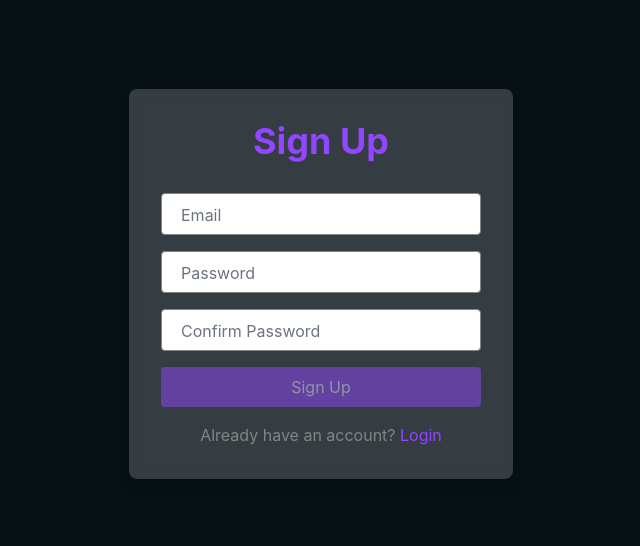
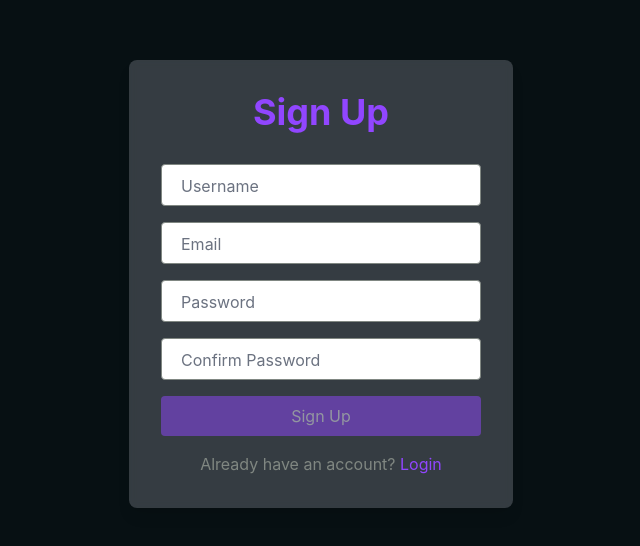
Before and after one commit to sorooshdp/twitch.tv, a React (Vite) app in the folder client/: page /signup in a window 1280 px wide. Shown: the part 116-662 px from the top of the page, without its empty margins (319-959 px from the left). Built offline with nearby package versions, Linux system fonts and the light colour scheme.

Commit message:
feat: client side verification for log in

```diff
--- a/client/src/components/Input.tsx
+++ b/client/src/components/Input.tsx
@@ -18,7 +18,7 @@ const Input: React.FC<InputProps> = ({ label, error, className, ...props }) => {
   return (
     <div className="w-full relative">
       <input
-        className={`peer border py-2 px-4 rounded w-full focus:outline-none focus:ring-2 focus:ring-primary focus:border-transparent ${
+        className={`peer border py-2 text-black px-4 rounded w-full focus:outline-none focus:ring-2 focus:ring-primary focus:border-transparent ${
           error ? 'border-red-500' : 'border-muted'
         } ${className} placeholder-transparent`}
         placeholder={label}
@@ -30,11 +30,11 @@ const Input: React.FC<InputProps> = ({ label, error, className, ...props }) => {
         <label
           className={`absolute left-4 -top-2.5 bg-white px-1 text-sm transition-all duration-200
           ${isFocused || hasValue
-            ? 'text-primary  text-xs'
+            ? 'text-primary text-xs bg-secondary rounded'
             : 'text-gray-500 top-2.5 text-base'
           }
           peer-placeholder-shown:top-2.5 peer-placeholder-shown:text-base
-          peer-focus:-top-2.5 peer-focus:text-xs peer-focus:text-primary peer-focus:bg-secondary peer-focus:rounded`}
+          peer-focus:-top-2.5 peer-focus:text-xs peer-focus:text-primary `}
         >
           {label}
         </label>
--- a/client/src/components/Login.tsx
+++ b/client/src/components/Login.tsx
@@ -1,33 +1,112 @@
-import React from "react";
+import React, { useState } from "react";
 import { Link } from "react-router-dom";
-import Input from "./Input"; // Make sure the path is correct
+import Input from "./Input";
+import { FormInfo, isEmail } from "../ts/utils/Validation";
+import { useLogin } from "../ts/hooks/useLogin";
 
 const LoginPage: React.FC = () => {
+    const { login, isLoading } = useLogin();
+    const [formData, setFormData] = useState<FormInfo>({
+        username:"",
+        email: "",
+        password: "",
+    });
+    const [errors, setErrors] = useState<Partial<FormInfo>>({});
+    const [isFormValid, setIsFormValid] = useState<boolean>(false);
+
+    const validateField = (name: string, value: string): string | undefined => {
+        switch (name) {
+            case "email":
+                return isEmail(value) ? undefined : "Invalid email address";
+            case "password":
+                return value.length >= 8 ? undefined : "Password must be at least 8 characters long";
+            default:
+                return undefined;
+        }
+    };
+
+    const handleChange = (e: React.ChangeEvent<HTMLInputElement>) => {
+        const { name, value } = e.target;
+        setFormData((prev) => ({ ...prev, [name]: value }));
+    };
+
+    const handleBlur = (e: React.FocusEvent<HTMLInputElement>) => {
+        const { name, value } = e.target;
+        const error = validateField(name, value);
+        setErrors((prev) => ({ ...prev, [name]: error }));
+        const isValid =
+            error === undefined &&
+            formData.email !== "" &&
+            formData.password !== "";
+        setIsFormValid(isValid);
+    };
+
+    const handleSubmit = (e: React.FormEvent<HTMLFormElement>) => {
+        e.preventDefault();
+
+        if (isFormValid) {
+            console.log("Form is valid. Submitting...", formData);
+            login(formData.email, formData.password);
+        } else {
+            console.log("Form is invalid");
+        }
+    };
+
     return (
-        <div className="min-h-screen flex flex-col items-center justify-center bg-secondary">
-            <h1 className="text-4xl font-bold text-primary mb-8">Login</h1>
-            <form className="space-y-4 w-64">
+        <div className="min-h-screen flex flex-col items-center justify-center bg-dark text-secondary">
+            <div className="bg-opacity-20 bg-secondary backdrop-filter backdrop-blur-sm rounded-lg p-8 shadow-lg">
+                <h1 className="text-4xl font-bold text-primary mb-8 text-center">Login</h1>
+                <form className="space-y-4 w-80" onSubmit={handleSubmit}>
                     <Input
                         type="email"
+                        name="email"
+                        value={formData.email}
+                        onChange={handleChange}
+                        onBlur={handleBlur}
                         placeholder="Email"
                         label="Email"
+                        required
+                        error={errors.email}
                     />
                     <Input
                         type="password"
+                        name="password"
+                        value={formData.password}
+                        onChange={handleChange}
+                        onBlur={handleBlur}
                         placeholder="Password"
                         label="Password"
+                        required
+                        error={errors.password}
                     />
-                <button type="submit" className="bg-primary text-secondary hover:bg-opacity-90 py-2 px-4 rounded w-full transition duration-300">
-                    Login
+                    <button
+                        type="submit"
+                        className={`bg-primary text-secondary py-2 px-4 rounded w-full transition duration-300 flex items-center justify-center ${
+                            isFormValid && !isLoading ? "hover:bg-opacity-90" : "opacity-50 cursor-not-allowed"
+                        }`}
+                        disabled={!isFormValid || isLoading}
+                    >
+                        {isLoading ? (
+                            <>
+                                <svg className="animate-spin -ml-1 mr-3 h-5 w-5 text-white" xmlns="http://www.w3.org/2000/svg" fill="none" viewBox="0 0 24 24">
+                                    <circle className="opacity-25" cx="12" cy="12" r="10" stroke="currentColor" strokeWidth="4"></circle>
+                                    <path className="opacity-75" fill="currentColor" d="M4 12a8 8 0 018-8V0C5.373 0 0 5.373 0 12h4zm2 5.291A7.962 7.962 0 014 12H0c0 3.042 1.135 5.824 3 7.938l3-2.647z"></path>
+                                </svg>
+                                Logging in...
+                            </>
+                        ) : (
+                            'Login'
+                        )}
                     </button>
                 </form>
-            <p className="mt-4 text-dark">
+                <p className="mt-4 text-muted text-center">
                     Don't have an account?{" "}
                     <Link to="/signup" className="text-primary hover:text-opacity-90 transition duration-300">
                         Sign Up
                     </Link>
                 </p>
             </div>
+        </div>
     );
 };
 
--- a/client/src/components/Signup.tsx
+++ b/client/src/components/Signup.tsx
@@ -1,10 +1,13 @@
-import React, {useState } from "react";
+import React, { useState } from "react";
 import { Link } from "react-router-dom";
 import Input from "./Input";
 import { FormInfo, isEmail, isPassword } from "../ts/utils/Validation";
+import { useSignup } from "../ts/hooks/useSingup";
 
 const SignupPage: React.FC = () => {
+    const { signup, isLoading } = useSignup();
     const [formData, setFormData] = useState<FormInfo>({
+        username: "",
         email: "",
         password: "",
     });
@@ -14,6 +17,8 @@ const SignupPage: React.FC = () => {
 
     const validateField = (name: string, value: string): string | undefined => {
         switch (name) {
+            case "username":
+                return value.length >= 3 ? undefined : "Username must be at least 3 characters long";
             case "email":
                 return isEmail(value) ? undefined : "Invalid email address";
             case "password":
@@ -41,7 +46,8 @@ const SignupPage: React.FC = () => {
         const error = validateField(name, value);
         setErrors((prev) => ({ ...prev, [name]: error }));
         const isValid =
-            error == undefined &&
+            Object.values(errors).every(error => error === undefined) &&
+            formData.username !== "" &&
             formData.email !== "" &&
             formData.password !== "" &&
             confirmPassword !== "";
@@ -52,7 +58,7 @@ const SignupPage: React.FC = () => {
         e.preventDefault();
         if (isFormValid) {
             console.log("Form is valid. Submitting...", formData);
-            // Here you would typically send the data to your backend
+            signup(formData.email, formData.password, formData.username);
         } else {
             console.log("Form is invalid");
         }
@@ -63,6 +69,17 @@ const SignupPage: React.FC = () => {
             <div className="bg-opacity-20 bg-secondary backdrop-filter backdrop-blur-sm rounded-lg p-8 shadow-lg">
                 <h1 className="text-4xl font-bold text-primary mb-8 text-center">Sign Up</h1>
                 <form className="space-y-4 w-80" onSubmit={handleSubmit}>
+                    <Input
+                        type="text"
+                        name="username"
+                        value={formData.username}
+                        onChange={handleChange}
+                        onBlur={handleBlur}
+                        placeholder="Username"
+                        label="Username"
+                        required
+                        error={errors.username}
+                    />
                     <Input
                         type="email"
                         name="email"
@@ -98,12 +115,22 @@ const SignupPage: React.FC = () => {
                     />
                     <button
                         type="submit"
-                        className={`bg-primary text-secondary py-2 px-4 rounded w-full transition duration-300 ${
-                            isFormValid ? "hover:bg-opacity-90" : "opacity-50 cursor-not-allowed"
+                        className={`bg-primary text-secondary py-2 px-4 rounded w-full transition duration-300 flex items-center justify-center ${
+                            isFormValid && !isLoading ? "hover:bg-opacity-90" : "opacity-50 cursor-not-allowed"
                         }`}
-                        disabled={!isFormValid}
+                        disabled={!isFormValid || isLoading}
                     >
-                        Sign Up
+                        {isLoading ? (
+                            <>
+                                <svg className="animate-spin -ml-1 mr-3 h-5 w-5 text-white" xmlns="http://www.w3.org/2000/svg" fill="none" viewBox="0 0 24 24">
+                                    <circle className="opacity-25" cx="12" cy="12" r="10" stroke="currentColor" strokeWidth="4"></circle>
+                                    <path className="opacity-75" fill="currentColor" d="M4 12a8 8 0 018-8V0C5.373 0 0 5.373 0 12h4zm2 5.291A7.962 7.962 0 014 12H0c0 3.042 1.135 5.824 3 7.938l3-2.647z"></path>
+                                </svg>
+                                Signing up...
+                            </>
+                        ) : (
+                            'Sign Up'
+                        )}
                     </button>
                 </form>
                 <p className="mt-4 text-muted text-center">
--- a/client/src/ts/utils/Validation.ts
+++ b/client/src/ts/utils/Validation.ts
@@ -1,4 +1,5 @@
 export type FormInfo = {
+    username: string;
     email: string;
     password: string;
 };
```
Lines whose indentation alone changed are shown as unchanged.
